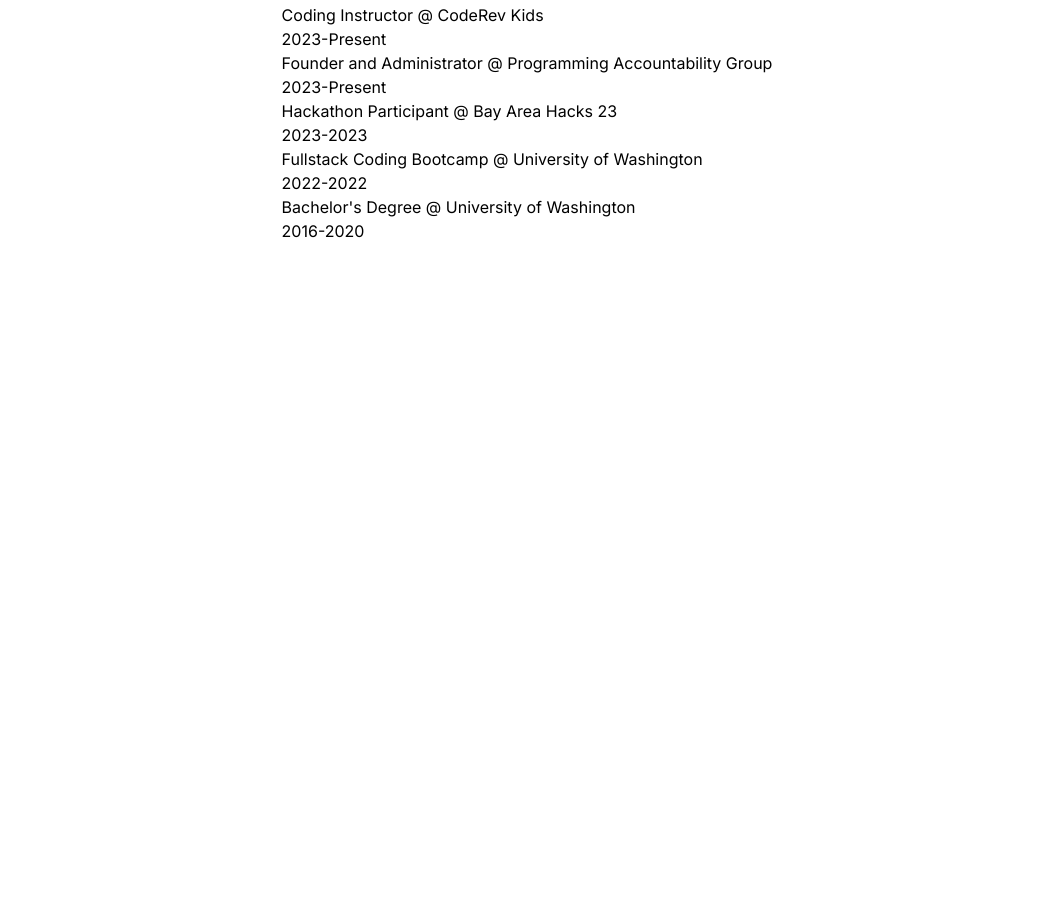
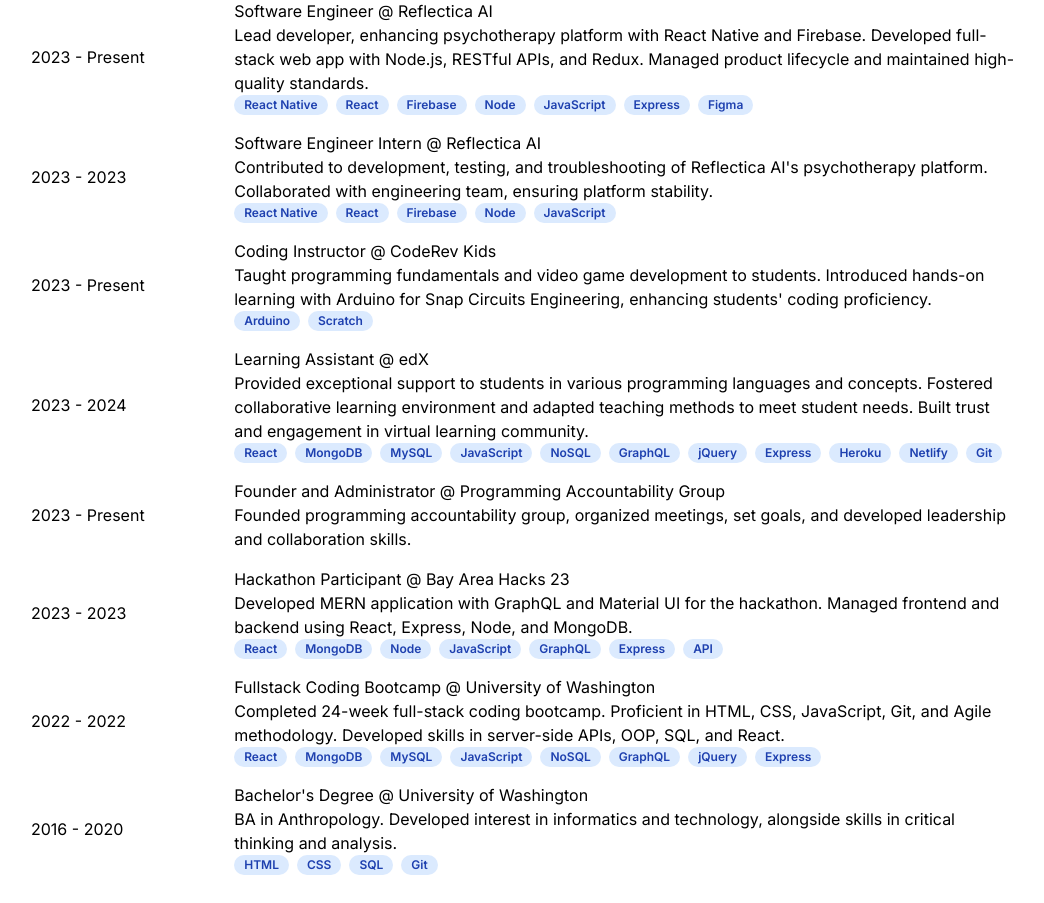
Before and after one commit to c1008h/next-portfolio, a Next.js app: page / in a window 1280 px wide. Shown: the part 1978-2881 px from the top of the page, without its empty margins (113-1157 px from the left). Before the commit the page ends 2241 px from the top, so only its background shows below. Built offline with nearby package versions, Linux system fonts and the light colour scheme.

Commit message:
experience sections

```diff
--- a/app/Experience.tsx
+++ b/app/Experience.tsx
@@ -6,7 +6,7 @@
     return (
         <div className='flex flex-col w-screen justify-center items-center mt-10 p-5'>
             <h1>Work</h1>
-            <div>
+            <div className='flex flex-col w-4/5'>
                 {experienceData.map((experience) => (
                     <SectionTemplate
                         key={experience.id}
--- a/components/SectionTemplate.tsx
+++ b/components/SectionTemplate.tsx
@@ -7,15 +7,31 @@
     name: string;
     institute: string;
     description: string;
+    skills: string[];
 }
 
 export default function SectionTemplate({
     ...experience
 }: SectionTemplateProps) {
   return (
-    <div key={experience.id}>
-      <h1>{experience.name} @ <span>{experience.institute}</span></h1>
-      <p>{experience.yearRange}</p>
+    <div key={experience.id} className='flex flex-row items-center'>
+        <div className='w-1/5 justify-center items-center'>
+            <p>{experience.yearRange}</p>
+        </div>
+        <div className='w-4/5 flex-col justify-center m-2'>
+            <h1>{experience.name} @ <span>{experience.institute}</span></h1>
+            <p>{experience.description}</p>
+            <div className='flex flex-row flex-wrap'>
+                {Array.isArray(experience.skills) && experience.skills.map((skill, index) => (
+                    <div
+                        className='bg-blue-100 text-blue-800 text-xs font-semibold mr-2 px-2.5 py-0.5 rounded-full'
+                        key={index}
+                    >
+                        {skill}
+                    </div>
+                ))}
+            </div>
+        </div>
     </div>
   )
 }
--- a/constants/experienceData.json
+++ b/constants/experienceData.json
@@ -2,39 +2,68 @@
     {
         "id": 11,
         "year": "2024",
-        "yearRange": "2024-Present",
+        "yearRange": "2024 - Present",
         "name": "Full Stack Engineer",
         "institute": "Self Employed",
-        "description": "Collaborate with clients to design, develop, and deploy web applications. Proficient in HTML, CSS, JavaScript, Node.js, Express.js, and integrating APIs. Successfully completed multiple projects, ensuring client satisfaction."
+        "description": "Collaborate with clients to design, develop, and deploy web applications. Proficient in HTML, CSS, JavaScript, Node.js, Express.js, and integrating APIs. Successfully completed multiple projects, ensuring client satisfaction.",
+        "skills": [
+            "React Native",
+            "React",
+            "Next",
+            "Node",
+            "JavaScript",
+            "TypeScript"
+        ]
     },
     {
         "id": 10,
         "year": "2024",
-        "yearRange": "2023-Present",
+        "yearRange": "2023 - Present",
         "name": "Software Engineer",
         "institute": "Reflectica AI",
-        "description": "Lead developer, enhancing psychotherapy platform with React Native and Firebase. Developed full-stack web app with Node.js, RESTful APIs, and Redux. Managed product lifecycle and maintained high-quality standards."
+        "description": "Lead developer, enhancing psychotherapy platform with React Native and Firebase. Developed full-stack web app with Node.js, RESTful APIs, and Redux. Managed product lifecycle and maintained high-quality standards.",
+        "skills": [
+            "React Native",
+            "React",
+            "Firebase",
+            "Node",
+            "JavaScript",
+            "Express",
+            "Figma"
+        ]
     },
     {
         "id": 9,
         "year": "2023",
-        "yearRange": "2023-2024",
+        "yearRange": "2023 - 2023",
         "name": "Software Engineer Intern",
         "institute": "Reflectica AI",
-        "description": "Contributed to development, testing, and troubleshooting of Reflectica AI's psychotherapy platform. Collaborated with engineering team, ensuring platform stability."
+        "description": "Contributed to development, testing, and troubleshooting of Reflectica AI's psychotherapy platform. Collaborated with engineering team, ensuring platform stability.",
+        "skills": ["React Native", "React", "Firebase", "Node", "JavaScript"]
     },
     {
         "id": 8,
         "year": "2023",
-        "yearRange": "2023-Present",
+        "yearRange": "2023 - Present",
         "name": "Coding Instructor",
         "institute": "CodeRev Kids",
-        "description": "Taught programming fundamentals and video game development to students. Introduced hands-on learning with Arduino for Snap Circuits Engineering, enhancing students' coding proficiency."
+        "description": "Taught programming fundamentals and video game development to students. Introduced hands-on learning with Arduino for Snap Circuits Engineering, enhancing students' coding proficiency.",
+        "skills": ["Arduino", "Scratch"]
+
+    },
+    {
+        "id": 7,
+        "year":"2023",
+        "yearRange": "2023 - 2024",
+        "name": "Learning Assistant",
+        "institute": "edX",
+        "description": "Provided exceptional support to students in various programming languages and concepts. Fostered collaborative learning environment and adapted teaching methods to meet student needs. Built trust and engagement in virtual learning community.",
+        "skills": ["React", "MongoDB", "MySQL", "JavaScript", "NoSQL", "GraphQL", "jQuery", "Express", "Heroku", "Netlify", "Git"]
     },
     {
         "id": 6,
         "year": "2023",
-        "yearRange": "2023-Present",
+        "yearRange": "2023 - Present",
         "name": "Founder and Administrator",
         "institute": "Programming Accountability Group",
         "description": "Founded programming accountability group, organized meetings, set goals, and developed leadership and collaboration skills."
@@ -42,25 +71,30 @@
     {
         "id": 5,
         "year": "2023",
-        "yearRange": "2023-2023",
+        "yearRange": "2023 - 2023",
         "name": "Hackathon Participant",
         "institute": "Bay Area Hacks 23",
-        "description": "Developed MERN application with GraphQL and Material UI for the hackathon. Managed frontend and backend using React, Express, Node, and MongoDB."
+        "description": "Developed MERN application with GraphQL and Material UI for the hackathon. Managed frontend and backend using React, Express, Node, and MongoDB.",
+        "skills": ["React", "MongoDB", "Node", "JavaScript", "GraphQL", "Express", "API"]
+
     },
     {
         "id": 3,
         "year": "2022",
-        "yearRange": "2022-2022",
+        "yearRange": "2022 - 2022",
         "name": "Fullstack Coding Bootcamp",
         "institute": "University of Washington",
-        "description": "Completed 24-week full-stack coding bootcamp. Proficient in HTML, CSS, JavaScript, Git, and Agile methodology. Developed skills in server-side APIs, OOP, SQL, and React."
+        "description": "Completed 24-week full-stack coding bootcamp. Proficient in HTML, CSS, JavaScript, Git, and Agile methodology. Developed skills in server-side APIs, OOP, SQL, and React.",
+        "skills": ["React", "MongoDB", "MySQL", "JavaScript", "NoSQL", "GraphQL", "jQuery", "Express"]
     },
     {
         "id": 1,
         "year": "2020",
-        "yearRange": "2016-2020",
+        "yearRange": "2016 - 2020",
         "name": "Bachelor's Degree",
         "institute": "University of Washington",
-        "description": "BA in Anthropology. Developed interest in informatics and technology, alongside skills in critical thinking and analysis."
+        "description": "BA in Anthropology. Developed interest in informatics and technology, alongside skills in critical thinking and analysis.",
+        "skills": ["HTML", "CSS", "SQL", "Git"]
+
     }
 ]
```
